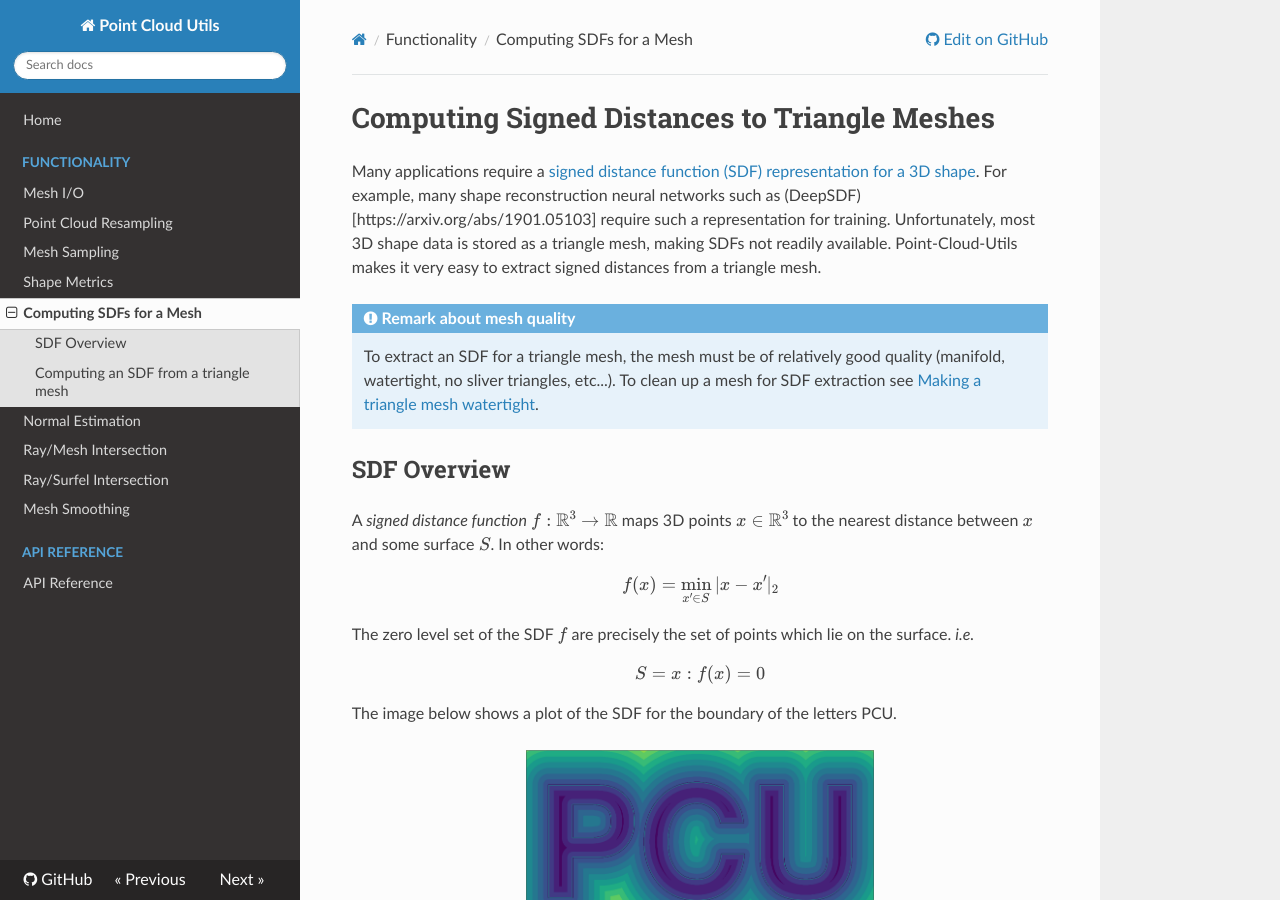
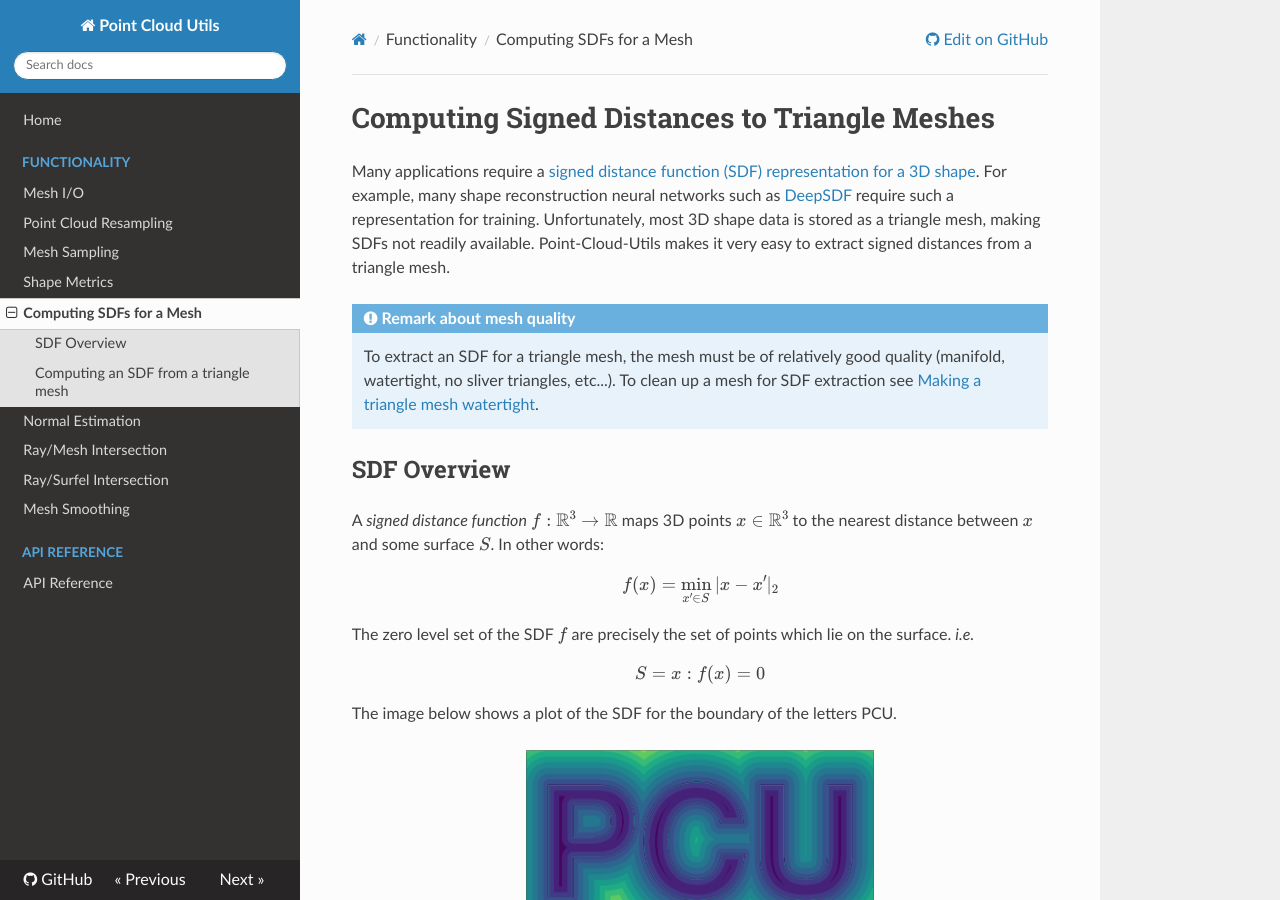
Before and after one commit to fwilliams/point-cloud-utils, an MkDocs documentation site: the page built from docs/docs/sections/mesh_sdf.md, in a window 1280 px wide and 900 px high. Built offline with MkDocs 1.6.1, drawn with Linux system fonts in a browser that asks for light colours; nearby versions of some CDN libraries.

Commit message:
small fix

```diff
--- a/docs/docs/sections/mesh_sdf.md
+++ b/docs/docs/sections/mesh_sdf.md
@@ -1,5 +1,5 @@
 # Computing Signed Distances to Triangle Meshes
-Many applications require a [signed distance function (SDF) representation for a 3D shape](https://en.wikipedia.org/wiki/Signed_distance_function). For example, many shape reconstruction neural networks such as (DeepSDF)[https://arxiv.org/abs/1901.05103] require such a representation for training. Unfortunately, most 3D shape data is stored as a triangle mesh, making SDFs not readily available. Point-Cloud-Utils makes it very easy to extract signed distances from a triangle mesh.
+Many applications require a [signed distance function (SDF) representation for a 3D shape](https://en.wikipedia.org/wiki/Signed_distance_function). For example, many shape reconstruction neural networks such as [DeepSDF](https://arxiv.org/abs/1901.05103) require such a representation for training. Unfortunately, most 3D shape data is stored as a triangle mesh, making SDFs not readily available. Point-Cloud-Utils makes it very easy to extract signed distances from a triangle mesh.
 
 !!! note "Remark about mesh quality"
     To extract an SDF for a triangle mesh, the mesh must be of relatively good quality (manifold, watertight, no sliver triangles, etc...). To clean up a mesh for SDF extraction see [Making a triangle mesh watertight](sections/watertight_mesh.md).
```
